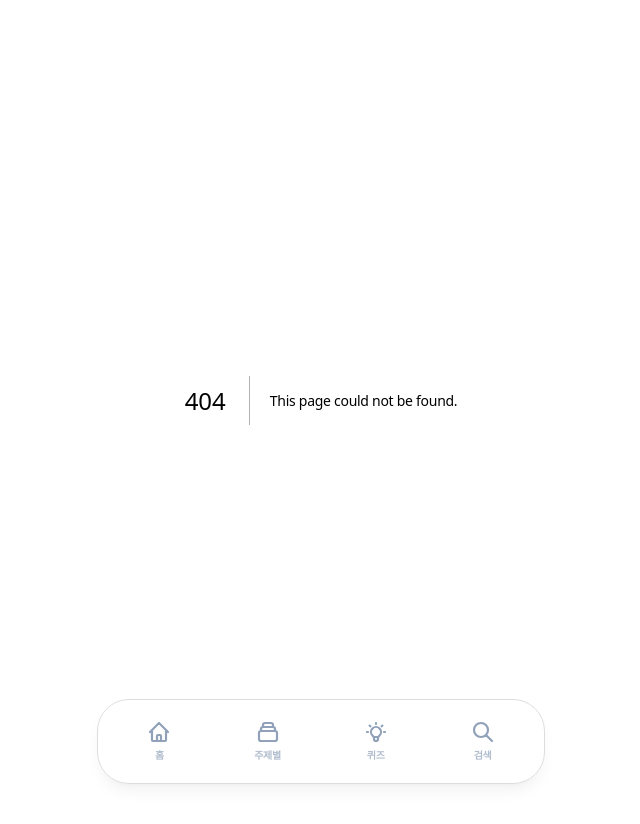
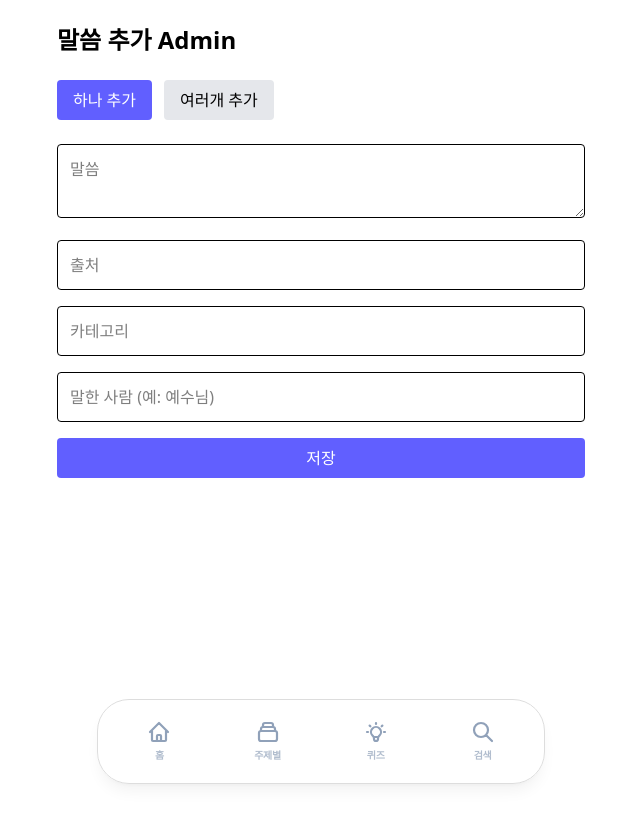
Before and after one commit to PARSA1021/word-meditation-app, a Next.js app: page /admin in a window 1280 px wide. Before the commit this address had no page. Shown: the top 824 px of the page, without its empty margins (319-959 px from the left). After the commit the page ends 800 px from the top, so only its background shows below. Built offline with nearby package versions, Linux system fonts and the light colour scheme; a web font is replaced by a local one.

Commit message:
20260309_word_add

```diff
--- /dev/null
+++ b/app/admin/page.tsx
@@ -0,0 +1,192 @@
+"use client"
+
+import { useState } from "react"
+
+export default function AdminPage() {
+
+  const [text,setText] = useState("")
+  const [source,setSource] = useState("")
+  const [category,setCategory] = useState("")
+  const [speaker,setSpeaker] = useState("")
+
+  const [batchText,setBatchText] = useState("")
+  const [mode,setMode] = useState("single")
+  const [loading,setLoading] = useState(false)
+
+  async function addWord(){
+
+    setLoading(true)
+
+    await fetch("/api/addWord",{
+      method:"POST",
+      headers:{
+        "Content-Type":"application/json"
+      },
+      body: JSON.stringify({
+        text,
+        source,
+        category,
+        speaker
+      })
+    })
+
+    setText("")
+    setSource("")
+    setCategory("")
+    setSpeaker("")
+
+    setLoading(false)
+
+    alert("말씀 추가 완료")
+  }
+
+  async function addBatchWords(){
+
+    setLoading(true)
+
+    const lines = batchText
+      .split("\n")
+      .map(l=>l.trim())
+      .filter(Boolean)
+
+    for(const line of lines){
+
+      const [text,source,category,speaker] = line.split("|")
+
+      await fetch("/api/addWord",{
+        method:"POST",
+        headers:{
+          "Content-Type":"application/json"
+        },
+        body: JSON.stringify({
+          text: text?.trim(),
+          source: source?.trim(),
+          category: category?.trim(),
+          speaker: speaker?.trim()
+        })
+      })
+
+    }
+
+    setBatchText("")
+    setLoading(false)
+
+    alert(lines.length + "개의 말씀 추가 완료")
+  }
+
+  return (
+
+    <div className="max-w-xl mx-auto p-6">
+
+      <h1 className="text-2xl font-bold mb-6">
+        말씀 추가 Admin
+      </h1>
+
+      <div className="flex gap-3 mb-6">
+
+        <button
+          onClick={()=>setMode("single")}
+          className={`px-4 py-2 rounded ${mode==="single" ? "bg-indigo-500 text-white" : "bg-gray-200"}`}
+        >
+          하나 추가
+        </button>
+
+        <button
+          onClick={()=>setMode("batch")}
+          className={`px-4 py-2 rounded ${mode==="batch" ? "bg-indigo-500 text-white" : "bg-gray-200"}`}
+        >
+          여러개 추가
+        </button>
+
+      </div>
+
+      {mode==="single" && (
+
+        <div>
+
+          <textarea
+            placeholder="말씀"
+            value={text}
+            className="border p-3 w-full mb-4 rounded"
+            onChange={(e)=>setText(e.target.value)}
+          />
+
+          <input
+            placeholder="출처"
+            value={source}
+            className="border p-3 w-full mb-4 rounded"
+            onChange={(e)=>setSource(e.target.value)}
+          />
+
+          <input
+            placeholder="카테고리"
+            value={category}
+            className="border p-3 w-full mb-4 rounded"
+            onChange={(e)=>setCategory(e.target.value)}
+          />
+
+          <input
+            placeholder="말한 사람 (예: 예수님)"
+            value={speaker}
+            className="border p-3 w-full mb-4 rounded"
+            onChange={(e)=>setSpeaker(e.target.value)}
+          />
+
+          <button
+            onClick={addWord}
+            disabled={loading}
+            className="bg-indigo-500 text-white px-4 py-2 rounded w-full"
+          >
+            {loading ? "저장중..." : "저장"}
+          </button>
+
+        </div>
+
+      )}
+
+      {mode==="batch" && (
+
+        <div>
+
+          <div className="bg-gray-100 p-4 mb-4 rounded text-sm">
+
+            입력 형식 (한 줄에 하나)
+
+            <br/><br/>
+
+            text | source | category | speaker
+
+            <br/><br/>
+
+            예시
+
+            <br/>
+
+            믿음은 바라는 것들의 실상이다 | 히브리서 11:1 | 성경 | 바울
+            사랑은 모든 것을 이긴다 | 명언 | 명언 | 톨스토이
+
+          </div>
+
+          <textarea
+            value={batchText}
+            className="border p-3 w-full mb-4 rounded h-40 font-mono"
+            placeholder="여기에 여러 말씀을 붙여넣기"
+            onChange={(e)=>setBatchText(e.target.value)}
+          />
+
+          <button
+            onClick={addBatchWords}
+            disabled={loading}
+            className="bg-indigo-500 text-white px-4 py-2 rounded w-full"
+          >
+            {loading ? "저장중..." : "여러 말씀 저장"}
+          </button>
+
+        </div>
+
+      )}
+
+    </div>
+
+  )
+}
--- /dev/null
+++ b/app/api/addWord/route.ts
@@ -0,0 +1,28 @@
+import { NextResponse } from "next/server"
+import fs from "fs"
+import path from "path"
+
+export async function POST(req:Request){
+
+  const body = await req.json()
+
+  const filePath = path.join(process.cwd(),"data","words.json")
+
+  const file = fs.readFileSync(filePath,"utf8")
+
+  const words = JSON.parse(file)
+
+  const newWord = {
+    id: words.length + 1,
+    ...body
+  }
+
+  words.push(newWord)
+
+  fs.writeFileSync(
+    filePath,
+    JSON.stringify(words,null,2)
+  )
+
+  return NextResponse.json({success:true})
+}
--- a/package.json
+++ b/package.json
@@ -15,7 +15,7 @@
   },
   "devDependencies": {
     "@tailwindcss/postcss": "^4",
-    "@types/node": "^20",
+    "@types/node": "^20.19.37",
     "@types/react": "^19",
     "@types/react-dom": "^19",
     "eslint": "^9",
```
Also changed, not shown: data/words.json, 1 other file (tests, documents, lock files or other folders).
